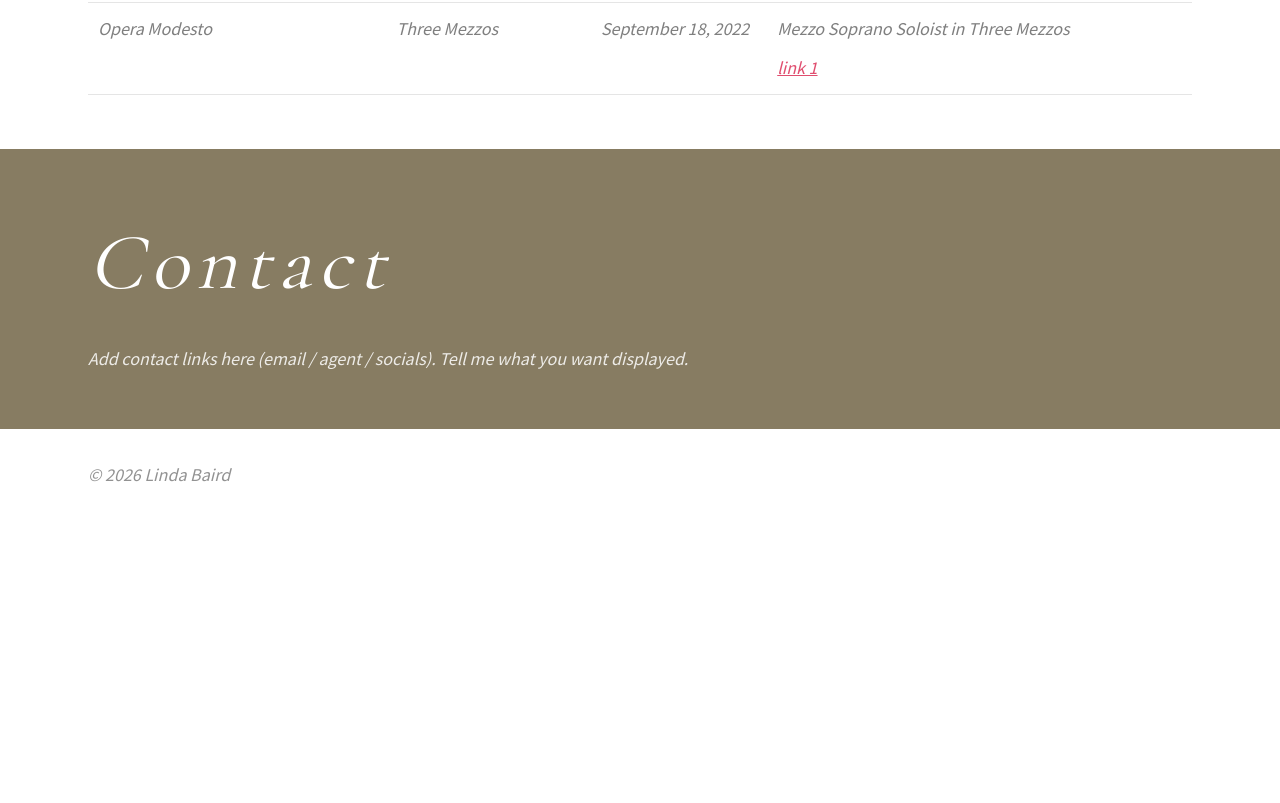
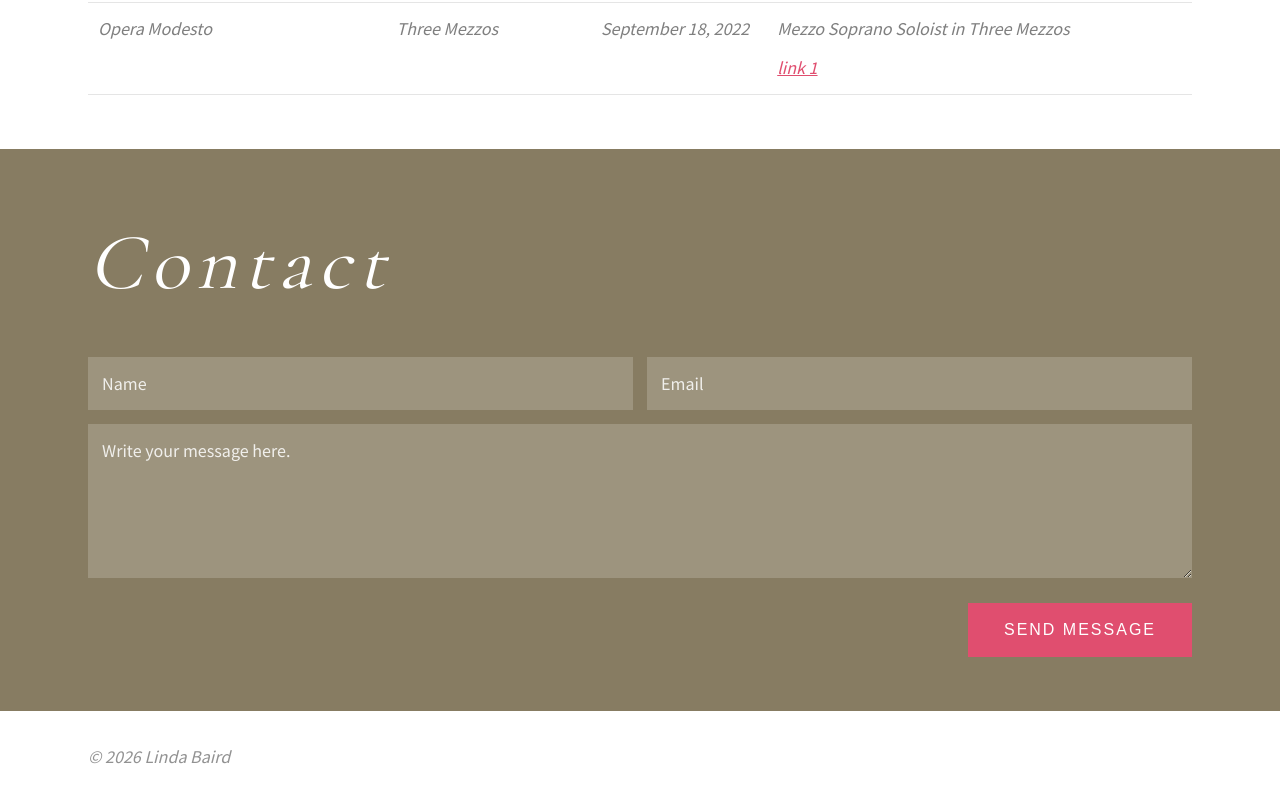
Before and after one commit to michaelmu/lindabairdmezzo, an Astro site: page / in a window 1280 px wide. Shown: the part 8608-9411 px from the top of the page. Before the commit the page ends 9150 px from the top, so only its background shows below. Built offline with nearby package versions, Linux system fonts and the light colour scheme; Astro itself is replaced by a stand-in of ours.

Commit message:
Add Formspree contact form

```diff
--- a/src/pages/index.astro
+++ b/src/pages/index.astro
@@ -407,6 +407,63 @@ const heroImages = [
         object-fit: contain;
       }
 
+      /* Contact form */
+      .sr-only {
+        position: absolute;
+        width: 1px;
+        height: 1px;
+        padding: 0;
+        margin: -1px;
+        overflow: hidden;
+        clip: rect(0, 0, 0, 0);
+        white-space: nowrap;
+        border: 0;
+      }
+      .contact-form input,
+      .contact-form textarea {
+        width: 100%;
+        font-family: var(--font-body);
+        font-size: 18px;
+        line-height: 1.4;
+        color: #fff;
+        background: rgba(255, 255, 255, 0.18);
+        border: 0;
+        border-radius: 0;
+        padding: 14px 14px;
+        outline: none;
+      }
+      .contact-form input::placeholder,
+      .contact-form textarea::placeholder {
+        color: rgba(255, 255, 255, 0.85);
+      }
+      .contact-form input:focus,
+      .contact-form textarea:focus {
+        background: rgba(255, 255, 255, 0.26);
+      }
+      .contact-grid {
+        display: grid;
+        grid-template-columns: repeat(2, minmax(0, 1fr));
+        gap: 14px;
+      }
+      .contact-grid .span-2 { grid-column: span 2; }
+      @media (max-width: 768px) {
+        .contact-grid { grid-template-columns: 1fr; }
+        .contact-grid .span-2 { grid-column: auto; }
+      }
+      .btn-send {
+        height: 54px;
+        border: none;
+        background: var(--primary);
+        color: #fff;
+        font-size: 16px;
+        text-transform: uppercase;
+        font-weight: 400;
+        padding: 0 36px;
+        letter-spacing: 2px;
+        cursor: pointer;
+      }
+      .btn-send:hover { background: #c93f5d; }
+
       /* Tables */
       table { width: 100%; border-collapse: collapse; }
       th, td { padding: 10px 10px; border-bottom: 1px solid rgba(0,0,0,0.10); text-align: left; vertical-align: top; }
@@ -626,7 +683,26 @@ const heroImages = [
         <div class="container">
           <div class="panel">
             <h2>Contact</h2>
-            <p style="margin:0; color: var(--muted);">Add contact links here (email / agent / socials). Tell me what you want displayed.</p>
+
+            <form class="contact-form" action="https://formspree.io/baird.lj@gmail.com" method="POST">
+              <div class="contact-grid" style="margin-top: 14px;">
+                <div>
+                  <label class="sr-only" for="contact_name">Name</label>
+                  <input id="contact_name" type="text" name="name" placeholder="Name" required />
+                </div>
+                <div>
+                  <label class="sr-only" for="contact_email">Email</label>
+                  <input id="contact_email" type="email" name="_replyto" placeholder="Email" required />
+                </div>
+                <div class="span-2">
+                  <label class="sr-only" for="contact_message">Message</label>
+                  <textarea id="contact_message" name="message" placeholder="Write your message here." rows={5} required />
+                </div>
+                <div class="span-2" style="display:flex; justify-content:flex-end;">
+                  <button type="submit" class="btn-send">Send message</button>
+                </div>
+              </div>
+            </form>
           </div>
         </div>
       </section>
```
